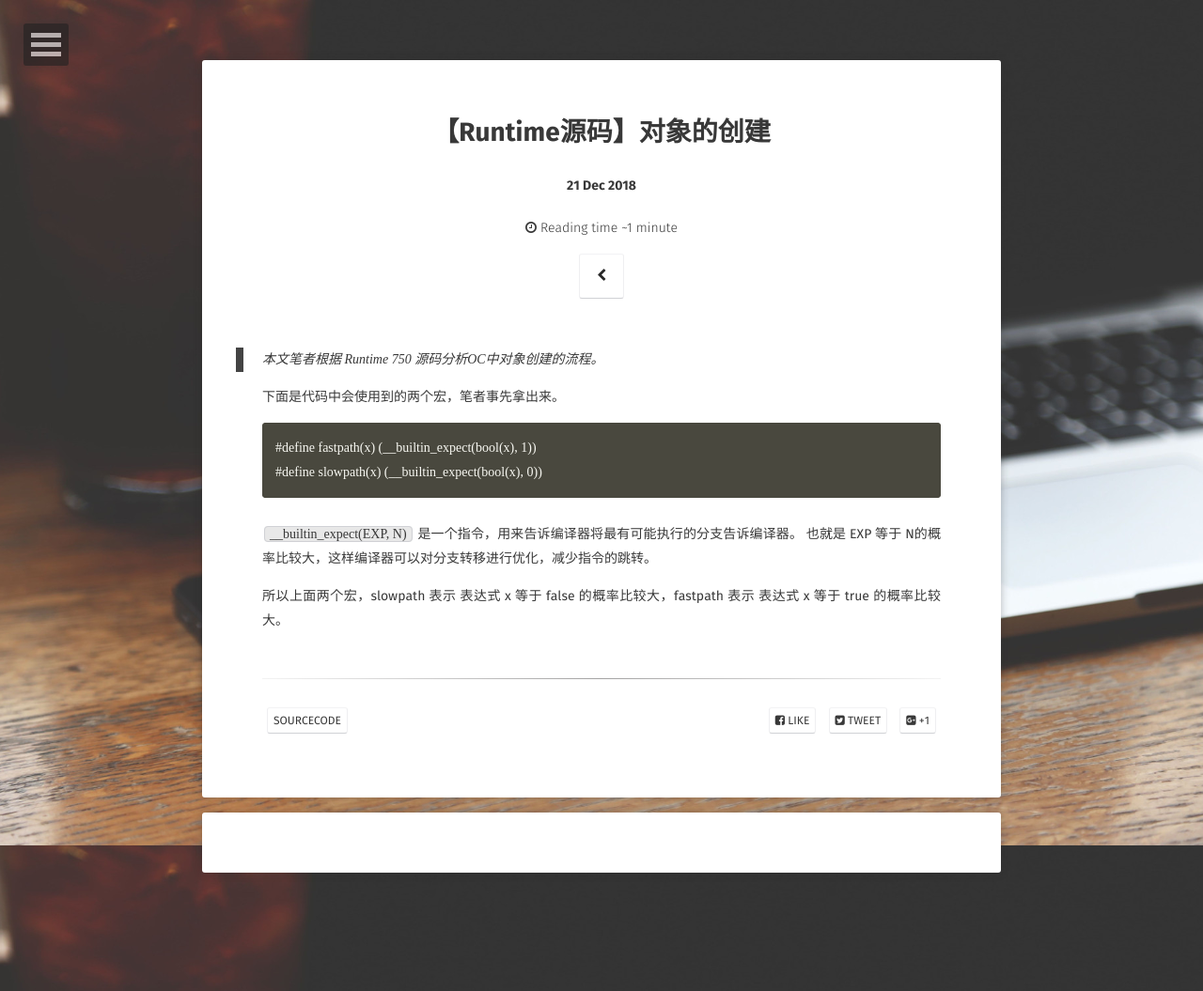
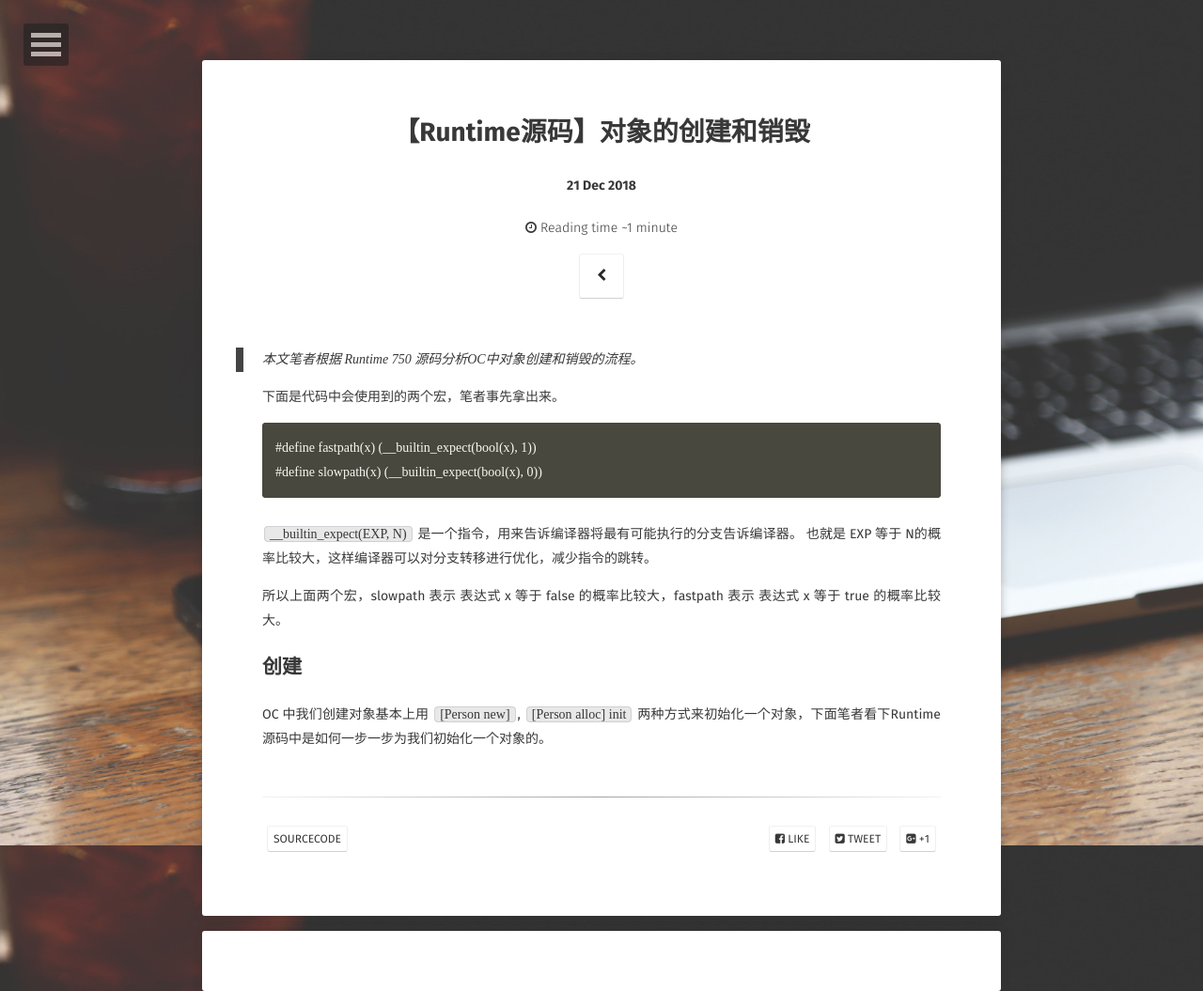
Before and after one commit to longjianjiang/longjianjiang.github.io, a Jekyll site: the page built from _posts/2018-12-21-runtime-source-code-second.md, in a window 1280 px wide. Shown: the whole page at 94% size. Built offline with Jekyll 4.4.1, drawn with Linux system fonts in a browser that asks for light colours; some web fonts are replaced; comment, search, counter and statistics services are not loaded.

Commit message:
Update(auto commit)

```diff
--- a/_posts/2018-12-21-runtime-source-code-second.md
+++ b/_posts/2018-12-21-runtime-source-code-second.md
@@ -1,6 +1,6 @@
 ---
 layout: post
-title:  "【Runtime源码】对象的创建"
+title:  "【Runtime源码】对象的创建和销毁"
 date:   2018-12-21
 excerpt:  "本文是笔者阅读Runtime源码关于对象创建的笔记"
 tag:
@@ -8,7 +8,7 @@ tag:
 comments: true
 ---
 
-> 本文笔者根据 Runtime 750 源码分析OC中对象创建的流程。
+> 本文笔者根据 Runtime 750 源码分析OC中对象创建和销毁的流程。
 
 下面是代码中会使用到的两个宏，笔者事先拿出来。
 
@@ -20,3 +20,7 @@ comments: true
 `__builtin_expect(EXP, N)` 是一个指令，用来告诉编译器将最有可能执行的分支告诉编译器。 也就是 EXP 等于 N的概率比较大，这样编译器可以对分支转移进行优化，减少指令的跳转。
 
 所以上面两个宏，slowpath 表示 表达式 x 等于 false 的概率比较大，fastpath 表示 表达式 x 等于 true 的概率比较大。
+
+## 创建
+
+OC 中我们创建对象基本上用 `[Person new]`, `[Person alloc] init` 两种方式来初始化一个对象，下面笔者看下Runtime源码中是如何一步一步为我们初始化一个对象的。
```
Also changed, not shown: _posts/2018-12-21-runtime-source-code-first.md (+2 -2 lines).
